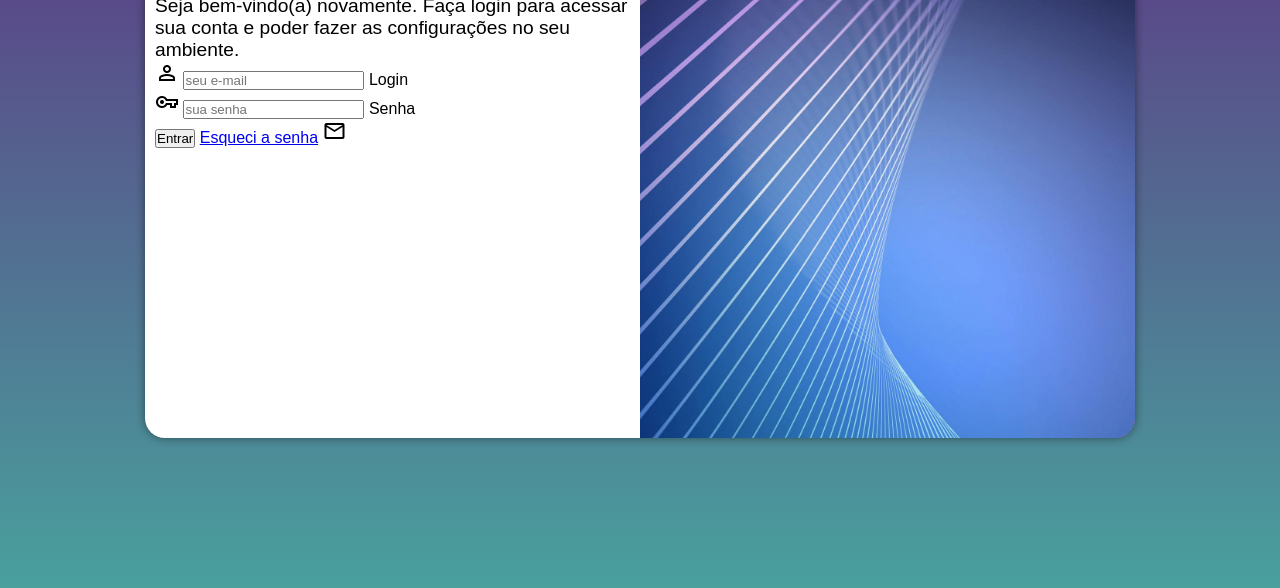
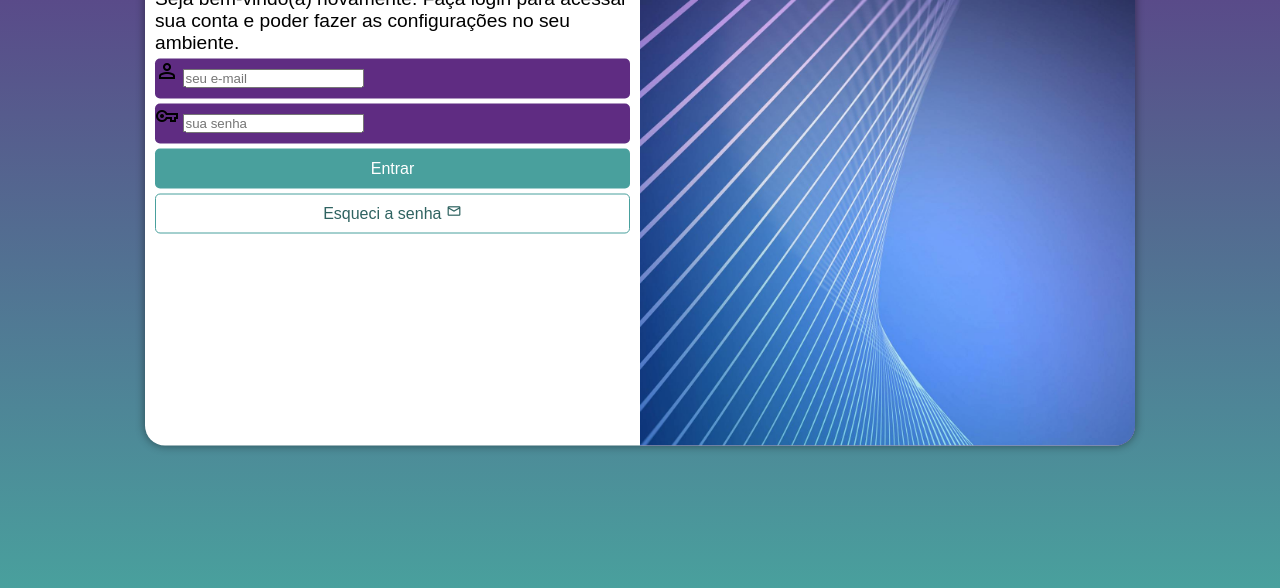
Before and after one commit to AlcindoNeto/projeto-login, a plain HTML site: page index.html in a window 1280 px wide. Shown: the part 212-800 px from the top of the page. Drawn offline with nearby package versions, Linux system fonts and the light colour scheme.

Commit message:
formatação do formulário

```diff
--- a/estilos/style.css
+++ b/estilos/style.css
@@ -33,7 +33,7 @@ section#login{
     overflow: hidden;
     background-color: white;
     width: 250px;
-    height: 500px;
+    height: 515px;
     border-radius: 20px;
     box-shadow: 0px 0px 10px rgba(0, 0, 0, 0.459);
     transition: width .3s, height .3s;
@@ -60,3 +60,58 @@ div#formulario > h1{
 div#formulario > p{
     font-size: 0.8em;
 }
+
+form > div.campo{
+    background-color: #5f2c82;
+    display: block;
+    width: 100%;
+    height: 40px;
+    border-radius: 5px;
+    margin: 5px 0px;
+}
+div.campo > label{
+    display: none;
+}
+
+form > input[type=submit]{
+    display: block;
+    font-size: 1em;
+    width: 100%;
+    height: 40px;
+    background-color: #49a09d;
+    color: white;
+    border: none;
+    border-radius: 5px;
+    cursor: pointer;
+}
+
+form > input[type=submit]:hover {
+    background-color: #377472;
+    transition-duration: .4s;
+}
+
+form > a.botao{
+    display: block;
+    text-align: center;
+    font-size: 1em;
+    width: 100%;
+    height: 40px;
+    padding-top: 8px;
+    margin-top: 5px;
+    background-color: white;
+    color: #2f6361;
+    border: 1px solid #49a09d;
+    border-radius: 5px;
+    cursor: pointer;
+    text-decoration: none;
+}
+
+form > a.botao:hover{
+    background-color: #60d3cf;
+    transition-duration: .4s;
+}
+
+form > a.botao > span#iconmail{
+    color: #2f6361;
+    font-size: 1em;
+}
--- a/index.html
+++ b/index.html
@@ -32,8 +32,9 @@
                         <label for="isenha">Senha</label>
                     </div>
                     <input type="submit" value="Entrar">
-                    <a href="esqueci.html">Esqueci a senha</a>
-                    <span class="material-symbols-outlined">mail</span>
+                    <a href="esqueci.html" class="botao">Esqueci a senha
+                        <span class="material-symbols-outlined" id="iconmail">mail</span>
+                    </a>
                 </form>
             </div>
         </section>
```
